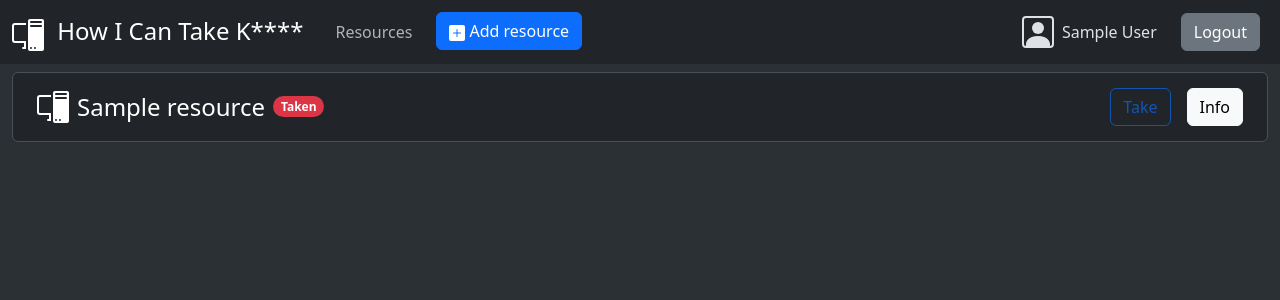
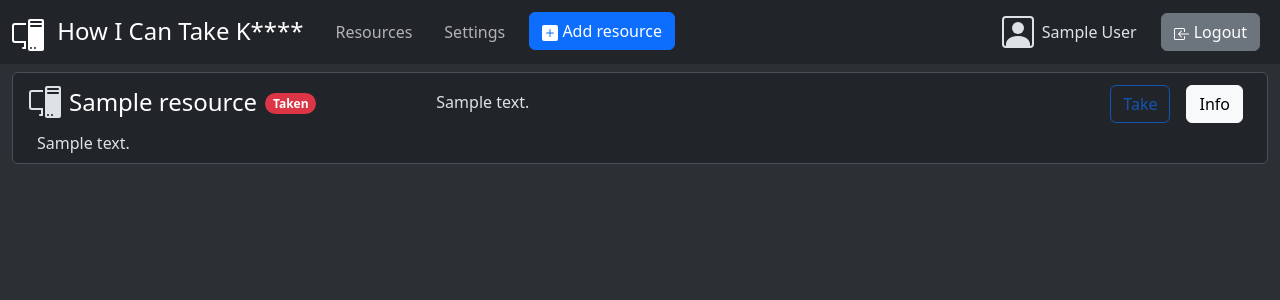
Before and after one commit to gembcior/TakeMe, a Flask app: page / in a window 1280 px wide. Shown: the top 300 px of the page. Run offline with Flask 3, Linux system fonts and the light colour scheme; a user stored in the database is signed in; tables that the repository leaves empty hold one stand-in row (values such as "Sample post"); some libraries are stand-ins or nearby versions.

Commit message:
Base UI finish

```diff
--- a/pyproject.toml
+++ b/pyproject.toml
@@ -21,6 +21,7 @@ flask-bcrypt = "^1.0"
 flask-jwt-extended = { version = "^4.6", extras = ["asymmetric_crypto"] }
 flask-login = "^0.6"
 flask-migrate = "^4.0"
+flask-socketio = "^5.3"
 flask-sqlalchemy = "^3.1"
 flask-wtf = "^1.2"
 python = "^3.12"
--- a/takeme/__init__.py
+++ b/takeme/__init__.py
@@ -8,6 +8,7 @@ from takeme.crypto import bcrypt
 from takeme.database import User, database, migrate
 from takeme.login import jwt, login_manager
 from takeme.ui import ui_bp
+from flask_socketio import SocketIO
 
 
 class Config(object):
--- a/takeme/static/css/styles.css
+++ b/takeme/static/css/styles.css
@@ -12,3 +12,27 @@
   max-width: 600px;
   padding: 1rem;
 }
+
+.form-settings {
+  max-width: 600px;
+  padding: 1rem;
+}
+
+.timepicker {
+  position: absolute;
+  z-index: 1000;
+  float: left;
+  width: 160px;
+  padding-bottom: 5px;
+  margin: 2px 0 0 0;
+  list-style: none;
+  font-size: 14px;
+  text-align: center;
+  background-color: #fff;
+  border: 1px solid #ccc;
+  border: 1px solid rgba(0, 0, 0, 0.15);
+  border-radius: 4px;
+  -webkit-box-shadow: 0 6px 12px rgba(0, 0, 0, 0.175);
+  box-shadow: 0 6px 12px rgba(0, 0, 0, 0.175);
+  background-clip: padding-box;
+}
--- a/takeme/templates/add.html
+++ b/takeme/templates/add.html
@@ -4,9 +4,11 @@
 
 <div class="form-add-resource w-100 m-auto">
 
+<h1 class="h3 mb-3 fw-normal">Add resource</h1>
+
 <form class="align-items-center needs-validation" action="" method="POST" novalidate>
 
-  <h1 class="h3 mb-3 fw-normal">Add resource</h1>
+  {{ form.hidden_tag() }}
 
   <div class="row my-2">
     <div class="col">
--- a/takeme/templates/base.html
+++ b/takeme/templates/base.html
@@ -7,6 +7,7 @@
   <meta name="viewport" content="width=device-width, initial-scale=1.0, shrink-to-fit=no">
   <title>How I Can Take K**** - {% block title %}{% endblock title %}</title>
   <link rel="stylesheet" href="{{ url_for('static', filename='css/bootstrap/bootstrap.min.css') }}">
+  {% block styles %}{% endblock styles %}
   <link rel="stylesheet" href="{{ url_for('static', filename='css/styles.css') }}">
 </head>
 
@@ -31,6 +32,9 @@
         </li>
 {% if current_user.is_authenticated %}
         <li class="nav-item mx-2">
+          <a class="nav-link" href="/settings">Settings</a>
+        </li>
+        <li class="nav-item mx-2">
           <a class="btn btn-primary" href="{{ url_for('ui.resource.add') }}">
            <svg xmlns="http://www.w3.org/2000/svg" width="16" height="16" fill="currentColor" class="bi bi-plus-square-fill" viewBox="0 0 16 16">
             <path d="M2 0a2 2 0 0 0-2 2v12a2 2 0 0 0 2 2h12a2 2 0 0 0 2-2V2a2 2 0 0 0-2-2zm6.5 4.5v3h3a.5.5 0 0 1 0 1h-3v3a.5.5 0 0 1-1 0v-3h-3a.5.5 0 0 1 0-1h3v-3a.5.5 0 0 1 1 0"></path>
@@ -52,10 +56,22 @@
         </svg>
         <span class="mx-2">{{ current_user.first_name }} {{ current_user.last_name }} </span>
       </div>
-      <a class="btn btn-secondary mx-2" href="{{ url_for('ui.auth.logout') }}">Logout</a>
+      <a class="btn btn-secondary mx-2" href="{{ url_for('ui.auth.logout') }}">
+        <svg xmlns="http://www.w3.org/2000/svg" width="16" height="16" fill="currentColor" class="bi bi-box-arrow-in-left" viewBox="0 0 16 16">
+          <path fill-rule="evenodd" d="M10 3.5a.5.5 0 0 0-.5-.5h-8a.5.5 0 0 0-.5.5v9a.5.5 0 0 0 .5.5h8a.5.5 0 0 0 .5-.5v-2a.5.5 0 0 1 1 0v2A1.5 1.5 0 0 1 9.5 14h-8A1.5 1.5 0 0 1 0 12.5v-9A1.5 1.5 0 0 1 1.5 2h8A1.5 1.5 0 0 1 11 3.5v2a.5.5 0 0 1-1 0z"/>
+          <path fill-rule="evenodd" d="M4.146 8.354a.5.5 0 0 1 0-.708l3-3a.5.5 0 1 1 .708.708L5.707 7.5H14.5a.5.5 0 0 1 0 1H5.707l2.147 2.146a.5.5 0 0 1-.708.708z"/>
+        </svg>
+        Logout
+      </a>
     </div>
 {% else %}
-      <a class="btn btn-primary mx-2" href="{{ url_for('ui.auth.login') }}">Login</a>
+      <a class="btn btn-primary mx-2" href="{{ url_for('ui.auth.login') }}">
+        <svg xmlns="http://www.w3.org/2000/svg" width="16" height="16" fill="currentColor" class="bi bi-box-arrow-in-right" viewBox="0 0 16 16">
+          <path fill-rule="evenodd" d="M6 3.5a.5.5 0 0 1 .5-.5h8a.5.5 0 0 1 .5.5v9a.5.5 0 0 1-.5.5h-8a.5.5 0 0 1-.5-.5v-2a.5.5 0 0 0-1 0v2A1.5 1.5 0 0 0 6.5 14h8a1.5 1.5 0 0 0 1.5-1.5v-9A1.5 1.5 0 0 0 14.5 2h-8A1.5 1.5 0 0 0 5 3.5v2a.5.5 0 0 0 1 0z"/>
+          <path fill-rule="evenodd" d="M11.854 8.354a.5.5 0 0 0 0-.708l-3-3a.5.5 0 1 0-.708.708L10.293 7.5H1.5a.5.5 0 0 0 0 1h8.793l-2.147 2.146a.5.5 0 0 0 .708.708z"/>
+        </svg>
+        Login
+      </a>
 {% endif %}
     </div>
 
--- a/takeme/templates/home.html
+++ b/takeme/templates/home.html
@@ -15,76 +15,100 @@
   {% endif %}
 {% endmacro %}
 
-{% macro resource_group_item(resource) %}
 
-  <div class="list-group-item">
+{% macro resource_name_block(resource) %}
 
-    <div class="d-flex justify-content-between align-items-center">
-      <div class="d-flex justify-content-start align-items-center">
+<div class="d-flex justify-content-between align-items-center flex-wrap">
 
-        <a class="d-flex align-items-center p-2 link-body-emphasis link-underline link-underline-opacity-0 link-opacity-75-hover" href="{{ url_for('ui.resource.get_by_name', name=resource.name) }}">
+  <div class="col-4">
+    <div class="d-flex justify-content-start align-items-center flex-wrap">
       {{ resource_type_image(resource.resource_type) }}
-          <span class="fs-4 ms-2">{{ resource.name }}</span>
+      <a class="fs-4 link-body-emphasis link-underline link-underline-opacity-0 link-opacity-75-hover mx-2" href="{{ url_for('ui.resource.get_by_name', name=resource.name) }}">
+        {{ resource.name }}
       </a>
-
       {% if resource.taken %}
-        <span class="badge rounded-pill text-bg-danger">Taken</span>
+      <span class="badge rounded-pill text-bg-danger mt-1">Taken</span>
       {% else %}
-        <span class="badge rounded-pill text-bg-success">Free</span>
+      <span class="badge rounded-pill text-bg-success mt-1">Free</span>
       {% endif %}
     </div>
+  </div>
 
+  <div class="col-4">
+    <div class="d-flex justify-content-start align-items-center flex-wrap">
+      <span class="text-truncate">{{ resource.message }}</span>
+    </div>
+  </div>
 
-    <div class="d-flex align-items-center justify-content-between">
+  <div class="col-4">
+    <div class="d-flex justify-content-end align-items-center flex-wrap">
       {% if current_user.is_authenticated %}
         {% if resource.taken %}
           {% if current_user.username == resource.taken_by %}
-          <button type="button" class="btn btn-success mx-2">Message</button>
-          <button type="button" class="btn btn-secondary mx-2" onclick="releaseResource('{{ resource.name }}')">Release</button>
+          <button type="button" class="btn btn-success mx-2 mt-1"  data-bs-toggle="modal" data-bs-target="#messageModal" data-bs-resource="{{ resource.name }}">Message</button>
+          <button type="button" class="btn btn-secondary mx-2 mt-1" onclick="releaseResource('{{ resource.name }}')">Release</button>
           {% else %}
-          <button type="button" class="btn btn-outline-primary mx-2" onclick="takeResource('{{ resource.name }}')" disabled>Take</button>
+          <button type="button" class="btn btn-outline-primary mx-2 mt-1" onclick="takeResource('{{ resource.name }}')" disabled>Take</button>
           {% endif %}
         {% else %}
-        <button type="button" class="btn btn-primary mx-2" onclick="takeResource('{{ resource.name }}')">Take</button>
+        <button type="button" class="btn btn-primary mx-2 mt-1" onclick="takeResource('{{ resource.name }}')">Take</button>
         {% endif %}
       {% endif %}
-      <button type="button" class="btn btn-light mx-2" data-bs-toggle="collapse" data-bs-target="#collapse{{ resource.name }}" aria-expanded="false" aria-controls="collapse{{ resource.name }}">Info</button>
+      <button type="button" class="btn btn-light mx-2 mt-1" data-bs-toggle="collapse" data-bs-target="#collapse{{ resource.name }}" aria-expanded="false" aria-controls="collapse{{ resource.name }}">Info</button>
+    </div>
   </div>
 
 </div>
 
-    <div class="mx-2">
-      <span>{{ resource.note }}</span>
+{% endmacro %}
+
+
+{% macro resource_note_block(resource) %}
+<div class="d-flex flex-row align-items-center mx-2 mt-2">
+  <span>{{ resource.notes }}</span>
 </div>
+{% endmacro %}
 
-    <div class="collapse mx-2 mt-4" id="collapse{{ resource.name }}">
 
+{% macro resource_info_block(resource) %}
+<div class="collapse" id="collapse{{ resource.name }}">
+  <div class="mx-2 my-2">
     <dl class="row">
-      <dt class="col-sm-2">Status</dt>
+      <dt class="col-2">Status</dt>
       {% if resource.taken %}
-      <dd class="col-sm-10">Taken</dd>
+      <dd class="col-10">Taken</dd>
       {% else %}
-      <dd class="col-sm-10">Free</dd>
+      <dd class="col-10">Free</dd>
       {% endif %}
       <hr>
-      <dt class="col-sm-2">Taken by</dt>
-      <dd class="col-sm-10">{{ resource.taken_by | fullname }}</dd>
+      <dt class="col-2">Taken by</dt>
+      <dd class="col-10">{{ resource.taken_by | fullname }}</dd>
       <hr>
-      <dt class="col-sm-2">Taken on</dt>
+      <dt class="col-2">Taken on</dt>
       {% if resource.taken %}
-      <dd class="col-sm-10">{{ resource.taken_on | dateformat("%d/%m/%y %H:%M:%S") }}</dd>
+      <dd class="col-10">{{ resource.taken_on | dateformat("%d/%m/%y %H:%M:%S") }}</dd>
       {% else %}
-      <dd class="col-sm-10">None</dd>
+      <dd class="col-10">None</dd>
       {% endif %}
       <hr>
-      <dt class="col-sm-2">Message</dt>
-      <dd class="col-sm-10">Message placeholder for now</dd>
+      <dt class="col-2">Message</dt>
+      <dd class="col-10">{{ resource.message }}</dd>
     </dl>
+  </div>
+</div>
+{% endmacro %}
 
-    </div>
+
+{% macro resource_group_item(resource) %}
+  <div class="list-group-item">
+
+    {{ resource_name_block(resource) }}
+    {{ resource_note_block(resource) }}
+    {{ resource_info_block(resource) }}
 
   </div>
 {% endmacro %}
+
 
 {% extends 'base.html' %}
 
@@ -96,7 +120,29 @@
   {{ resource_group_item(res) }}
 {% endfor %}
 
+</div>
 
+<div class="modal fade" id="messageModal" tabindex="-1" aria-labelledby="messageModalLabel" aria-hidden="true">
+  <div class="modal-dialog">
+    <div class="modal-content">
+      <div class="modal-header">
+        <h1 class="modal-title fs-5" id="messageModalLabel">Set message</h1>
+        <button type="button" class="btn-close" data-bs-dismiss="modal" aria-label="Close"></button>
+      </div>
+      <div class="modal-body">
+        <form>
+          <div class="mb-3">
+            <label for="message-text" class="col-form-label">Message:</label>
+            <textarea class="form-control" id="messageText"></textarea>
+          </div>
+        </form>
+      </div>
+      <div class="modal-footer">
+        <button type="button" class="btn btn-secondary" data-bs-dismiss="modal">Close</button>
+        <button type="button" class="btn btn-primary" id="setMsgModalButton">Set message</button>
+      </div>
+    </div>
+  </div>
 </div>
 
 {% endblock content %}
--- a/takeme/templates/login.html
+++ b/takeme/templates/login.html
@@ -3,8 +3,10 @@
 {% block content %}
 
 <div class="form-signin w-100 m-auto">
+
+<h1 class="h3 mb-3 fw-normal">Please sign in</h1>
+
 <form class="needs-validation" action="" method="POST" novalidate>
-  <h1 class="h3 mb-3 fw-normal">Please sign in</h1>
 
   {{ form.hidden_tag() }}
 
--- a/takeme/templates/register.html
+++ b/takeme/templates/register.html
@@ -3,8 +3,10 @@
 {% block content %}
 
 <div class="form-signup w-100 m-auto">
+
+<h1 class="h3 mb-3 fw-normal">Register</h1>
+
 <form class="needs-validation" action="" method="POST" novalidate>
-  <h1 class="h3 mb-3 fw-normal">Register</h1>
 
   {{ form.hidden_tag() }}
 
```
Also changed, not shown: takeme/database.py (+13 -3 lines), takeme/form.py (+14 -0 lines), takeme/static/js/resource.js (+74 -0 lines), takeme/templates/resource.html (+34 -1 lines), takeme/ui/__init__.py (+34 -2 lines), takeme/ui/resource/__init__.py (+44 -3 lines), 1 other file. Lines whose indentation alone changed are shown as unchanged.
